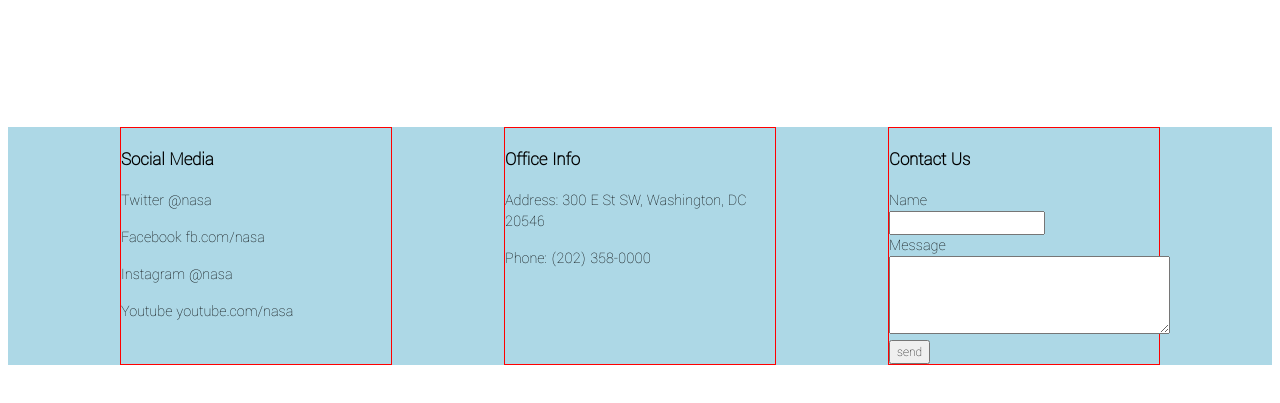
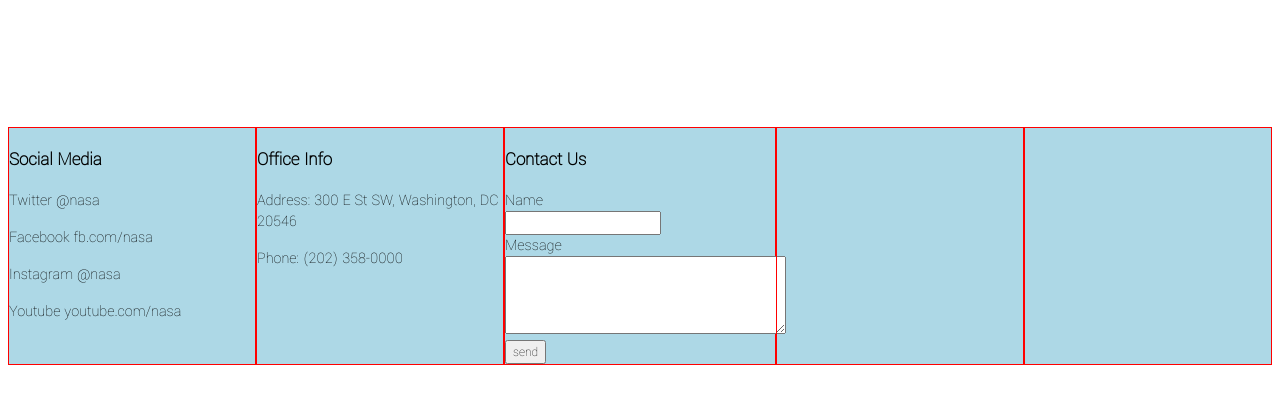
Before and after one commit to adigee1011/Class-2-NASA-Contact-Page, a plain HTML site: page index.html in a window 1280 px wide. Shown: the part 31-434 px from the top of the page. Drawn offline with Linux system fonts and the light colour scheme.

Commit message:
commit for html

```diff
--- a/index.html
+++ b/index.html
@@ -48,6 +48,8 @@
 
             </article>
 
+            <article></article>
+            <article></article>
 
 
 
```
